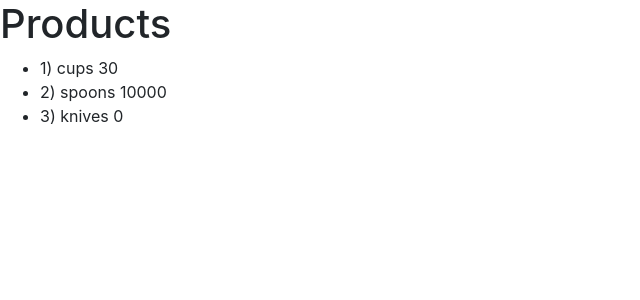
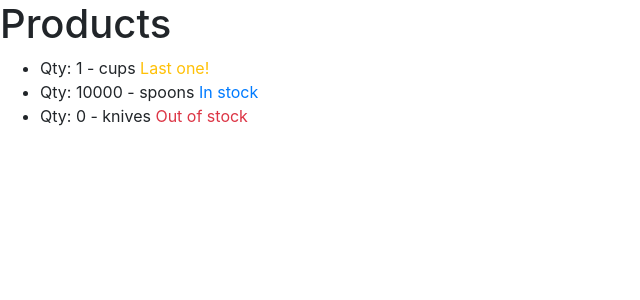
Before and after one commit to lc7729/angular100-demos, an Angular app: page / in a window 1280 px wide. Shown: the top 300 px of the page, without its empty margins (0-640 px from the left). Built offline with nearby package versions, Linux system fonts and the light colour scheme.

Commit message:
added switch

```diff
--- a/src/app/products/product-list.component.ts
+++ b/src/app/products/product-list.component.ts
@@ -6,11 +6,14 @@ import { Product } from './shared/product';
   template: `
     <h1>Products</h1>
     <ul *ngIf="products">
-      <li *ngFor="let product of products; let i = index">
-        {{ i + 1 }}) {{ product.description }} {{ product.quantity }}
+      <li *ngFor="let product of products; let i = index" [ngSwitch]="product.quantity">
+        Qty: {{ product.quantity }} - {{ product.description }}
+
+        <span *ngSwitchCase="'0'" class="text-danger">Out of stock</span>
+        <span *ngSwitchCase="'1'" class="text-warning">Last one!</span>
+        <span *ngSwitchDefault class="text-primary">In stock</span>
       </li>
     </ul>
-    <div *ngIf="!products">No products yet - wait 5 seconds</div>
   `
 })
 export class ProductListComponent implements OnInit {
@@ -18,12 +21,10 @@ export class ProductListComponent implements OnInit {
   productId = 3;
 
   ngOnInit() {
-    setTimeout(() => {
-      this.products = [
-        { id: 1, description: 'cups', quantity: 30 },
-        { id: 2, description: 'spoons', quantity: 10000 },
-        { id: 3, description: 'knives', quantity: 0 }
-      ];
-    }, 5000);
+    this.products = [
+      { id: 1, description: 'cups', quantity: 1 },
+      { id: 2, description: 'spoons', quantity: 10000 },
+      { id: 3, description: 'knives', quantity: 0 }
+    ];
   }
 }
```
